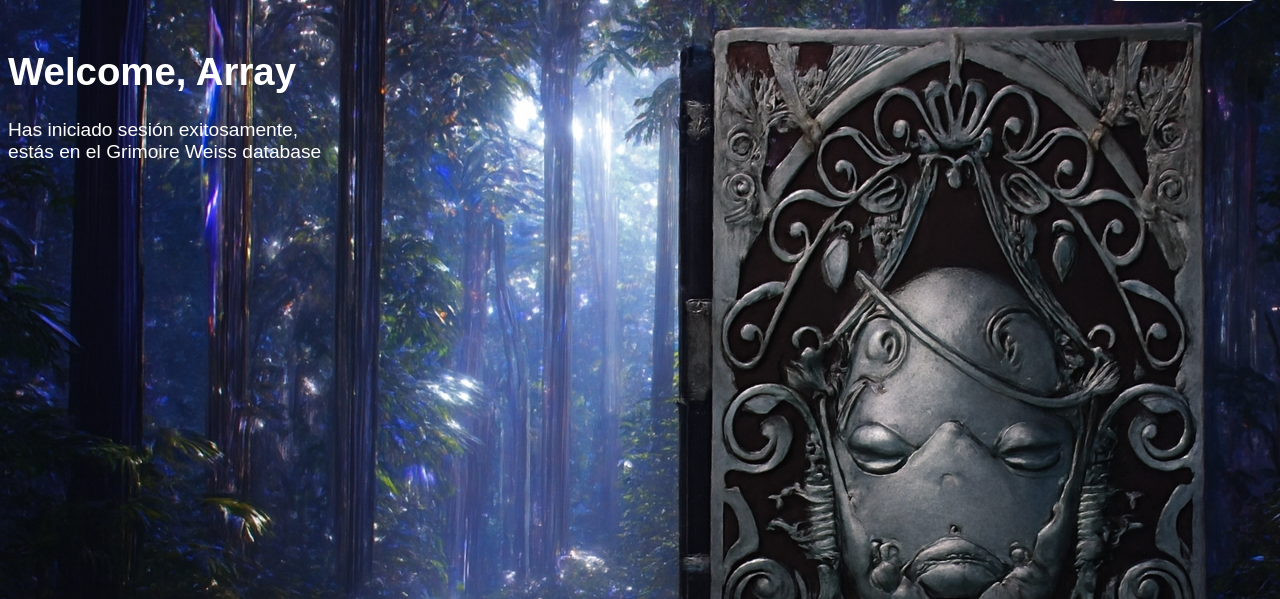
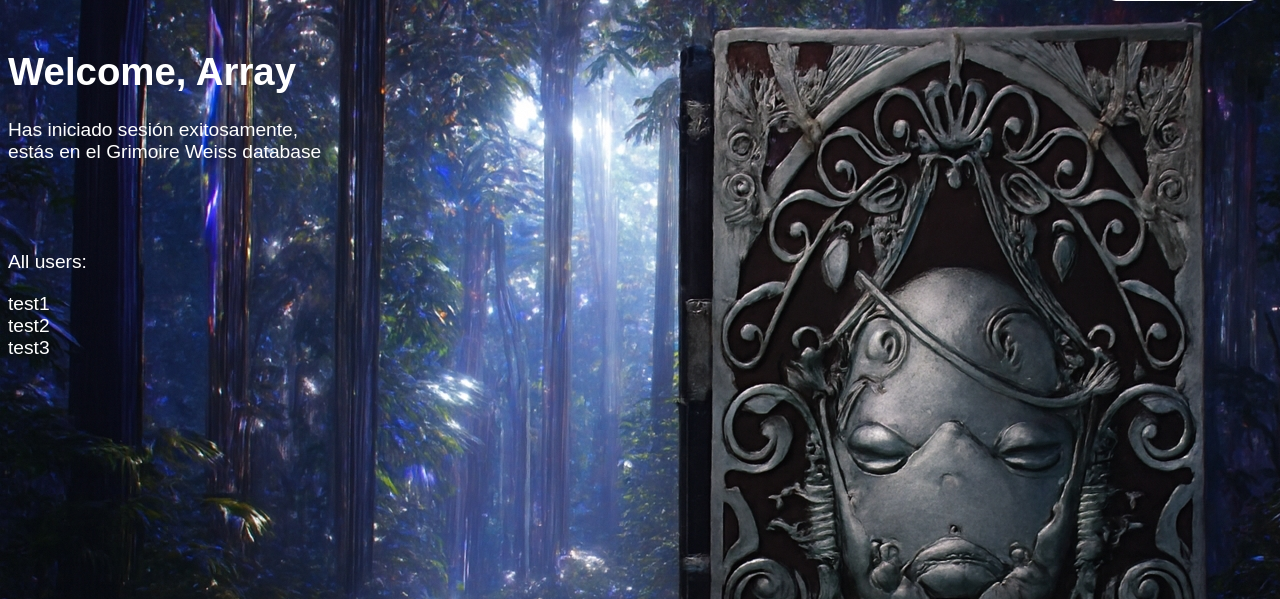
Before and after one commit to wazaa-bo/aw, a PHP site: page /wouu.php in a window 1280 px wide. Shown: the part 50-649 px from the top of the page. Run offline with PHP 8.4, Linux system fonts and the light colour scheme; the visitor is signed in with stand-in values (Sample User, id 1).

Commit message:
Committer: roxana <roxana@ruki-aspire.ruki.local>  En la rama main  Tu rama está actualizada con 'origin/main'.  Cambios a ser confirmados: 	modificados:     sesionphp/wouu.php

```diff
--- a/sesionphp/wouu.php
+++ b/sesionphp/wouu.php
@@ -16,7 +16,19 @@ $log=isset($_SESSION['user']);
 <?php if($log): ?>
     <br><br><br>
     <h1>Welcome, <?php echo $_SESSION['user'];?></h1>
-    <p>Has iniciado sesión exitosamente, <br> estás en el Grimoire Weiss database</p>
+    <?php
+    $line= file("users.txt",FILE_IGNORE_NEW_LINES | FILE_SKIP_EMPTY_LINES);
+    ?>
+    <p>Has iniciado sesión exitosamente, <br> estás en el Grimoire Weiss database   <br><br><br><br><br>
+    All users: </p>
+    <p>
+    <?php
+    foreach($line as $l){
+        list($user,$hash)=explode(":", $l,2);
+        echo htmlspecialchars($user). "<br>";
+    }
+    ?>
+</p>
     <header class="topbar">
         <a class="logout" href="cerrarsesion.php">Cerrar sesión</a>
     </header>
```
